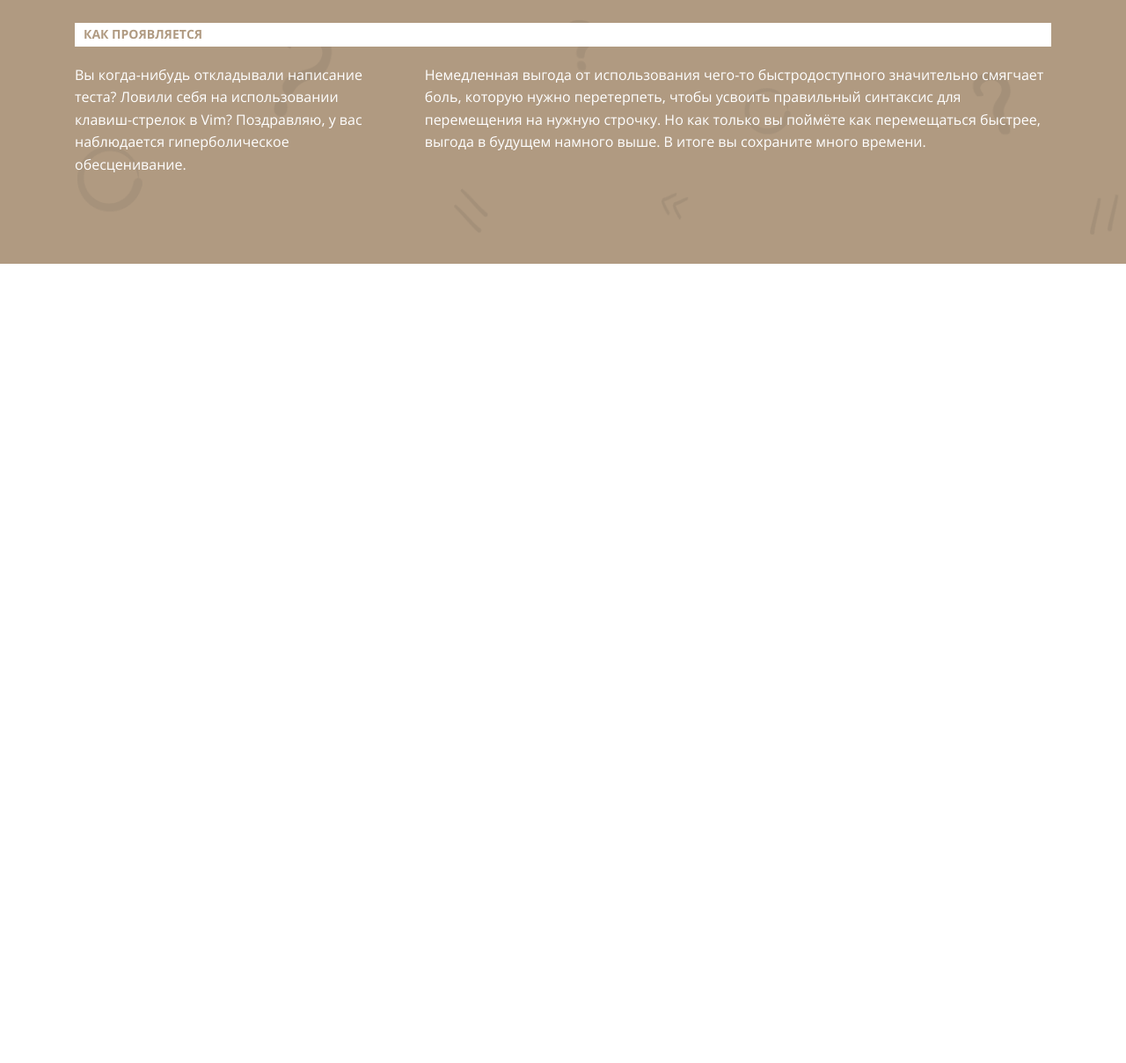
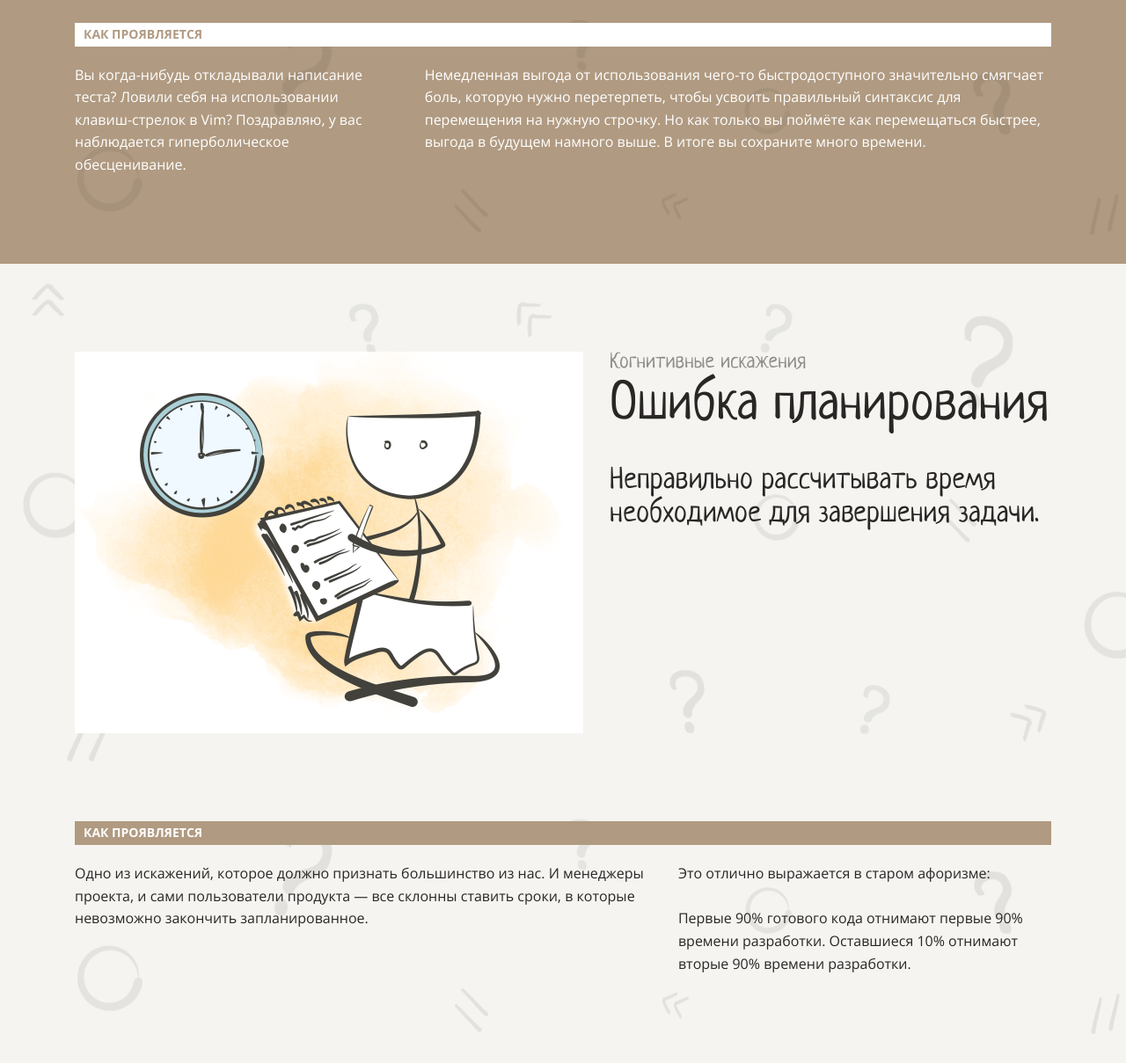
Before and after one commit to EgorovArtem34/layout-designer-project-58, a website: page src/index.html in a window 1280 px wide. Shown: the part 4128-5337 px from the top of the page at 88% size. Before the commit the page ends 4428 px from the top, so only its background shows below. Drawn offline with Linux system fonts and the light colour scheme.

Commit message:
add new section

```diff
--- a/src/index.html
+++ b/src/index.html
@@ -227,6 +227,32 @@
                 </div>
             </div>
         </section>
+        <section id="errors-in-planning" class="background">
+            <div class="container">
+                <div class="section d-flex">
+                    <img src="/layout-designer-project-58/src/images/5.png" alt="errors-in-planning image">
+                    <div>
+                        <span class="dark-50 section-span">Когнитивные искажения</span>
+                        <h2 class="dark-text section-header">Ошибка планирования</h2>
+                        <p class="section-text dark-text">Неправильно рассчитывать время необходимое для завершения
+                            задачи.</p>
+                    </div>
+                </div>
+                <div class="section-footer">
+                    <div>
+                        <h3 class="section-footer-header white-text bg-brown">КАК ПРОЯВЛЯЕТСЯ</h3>
+                    </div>
+                    <div class="section d-flex section-footer-text pt20 dark-text">
+                        <p>Одно из искажений, которое должно признать большинство из нас. И менеджеры проекта, и сами
+                            пользователи продукта — все склонны ставить сроки, в которые невозможно закончить
+                            запланированное.</p>
+                        <p>Это отлично выражается в старом афоризме:<br><br>
+                            Первые 90% готового кода отнимают первые 90% времени разработки. Оставшиеся 10% отнимают
+                            вторые 90% времени разработки.</p>
+                    </div>
+                </div>
+            </div>
+        </section>
     </main>
     <footer></footer>
 </body>
```
